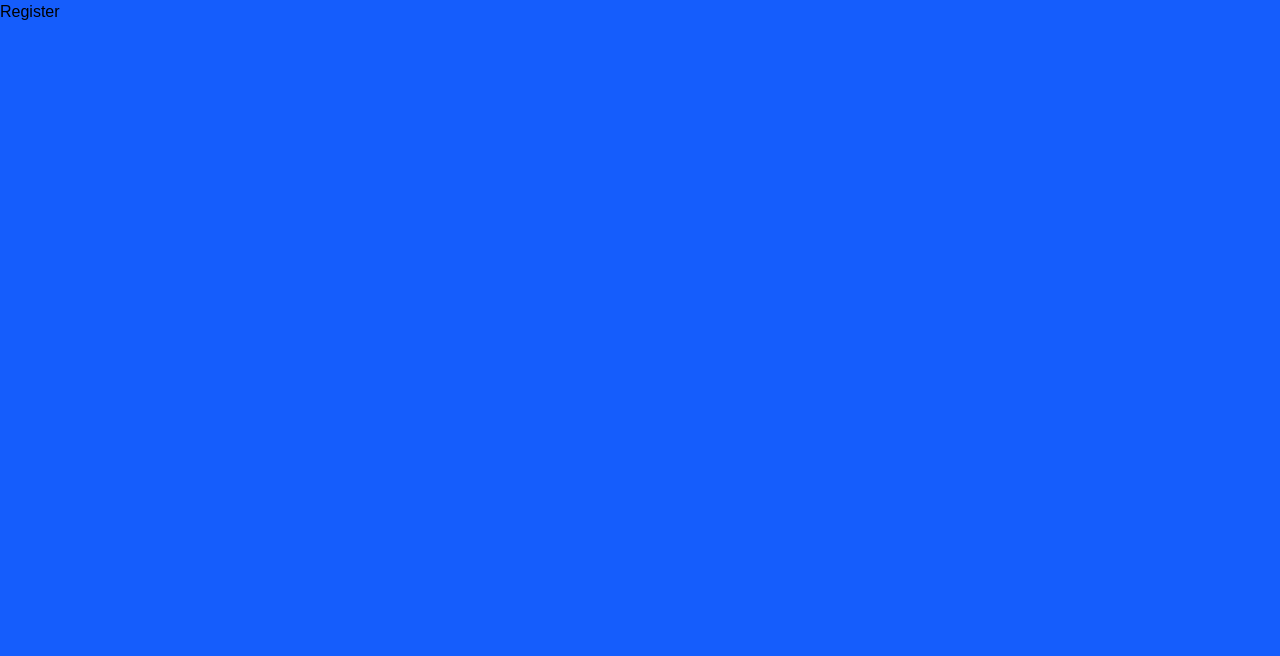
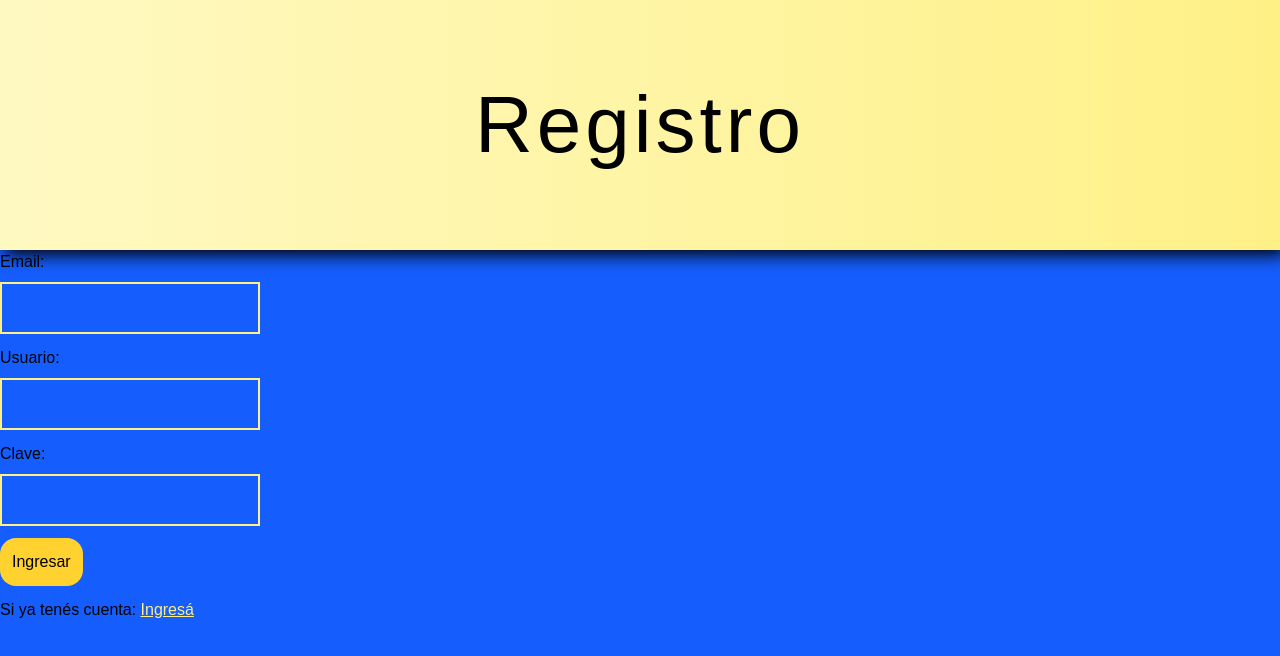
Before and after one commit to santimontironi/crud-Django-Rest-ReactJs, a React (Vite) app in the folder frontend/: page /register in a window 1280 px wide. Shown: the top 656 px of the page. Built offline with nearby package versions, Linux system fonts and the light colour scheme; a web font is replaced by a local one.

Commit message:
logica de registro agregada en el componente Register.jsx

```diff
--- a/frontend/pages/Register.jsx
+++ b/frontend/pages/Register.jsx
@@ -1,5 +1,42 @@
+import { useState } from "react"
+import { useNavigate, Link } from "react-router-dom";
+import { registerUser } from "../api/fetch"
+
 export const Register = () => {
+
+  const navigate = useNavigate()
+
+  const[email,setEmail] = useState("")
+  const[username,setUsername] = useState("")
+  const[password,setPassword] = useState("")
+
+  async function handleRegister(){
+    try{
+      await registerUser(username,email,password)
+      navigate('/productos')
+    }
+    catch(error){
+      console.log(error)
+    }
+  }
+
   return (
-    <div>Register</div>
+    <form onSubmit={handleRegister}>
+      <h2 className="w-full h-[250px] text-[80px] text-center flex justify-center items-center tracking-wider bg-gradient-to-r from-yellow-100 shadow-[5px_5px_16px_#000] to-yellow-200">Registro</h2>
+      <div className="mb-3 flex flex-col gap-2 items-start">
+        <label htmlFor="email">Email:</label>
+        <input className="text-white p-3 w-[260px] border-2 border-yellow-200" value={email} type="email" id="email" onChange={(e) => setEmail(e.target.value)} required/>
+      </div>
+      <div className="mb-3 flex flex-col gap-2 items-start">
+        <label htmlFor="usuario">Usuario:</label>
+        <input className="text-white p-3 w-[260px] border-2 border-yellow-200" type="text" id="usuario" value={username} onChange={(e) => setUsername(e.target.value)} required/>
+      </div>
+      <div className="mb-3 flex flex-col gap-2 items-start">
+        <label htmlFor="clave">Clave:</label>
+        <input className="text-white p-3 w-[260px] border-2 border-yellow-200" type="password" id="clave" value={password} onChange={(e) => setPassword(e.target.value)} required/>
+      </div>
+      <input className="p-3 bg-amber-300 text-black rounded-2xl" type="submit" value="Ingresar" />
+      <p className="mt-3">Si ya tenés cuenta:  <Link className="underline text-yellow-200 hover:text-yellow-300" to="/auth">Ingresá</Link></p>
+    </form>
   )
 }
```
